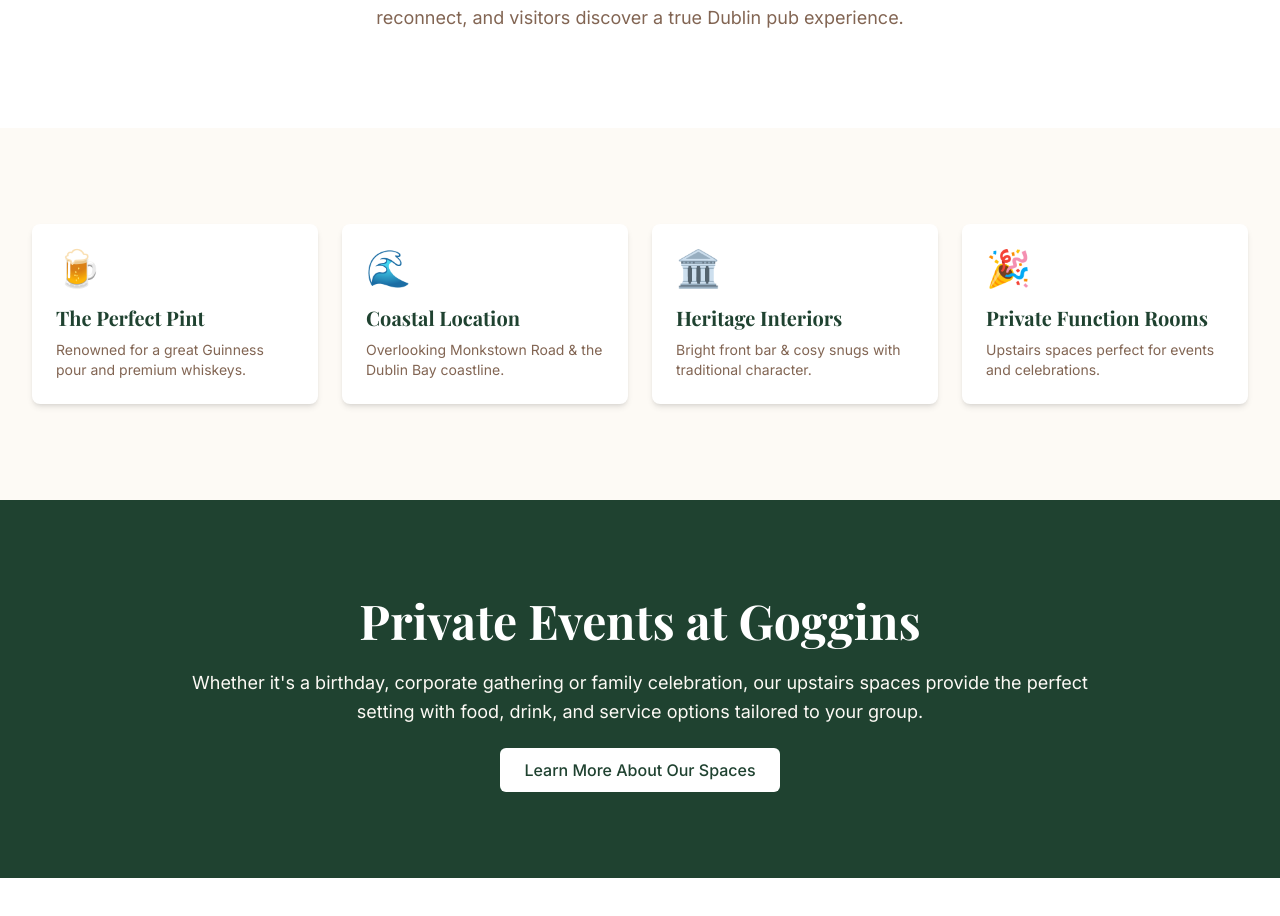
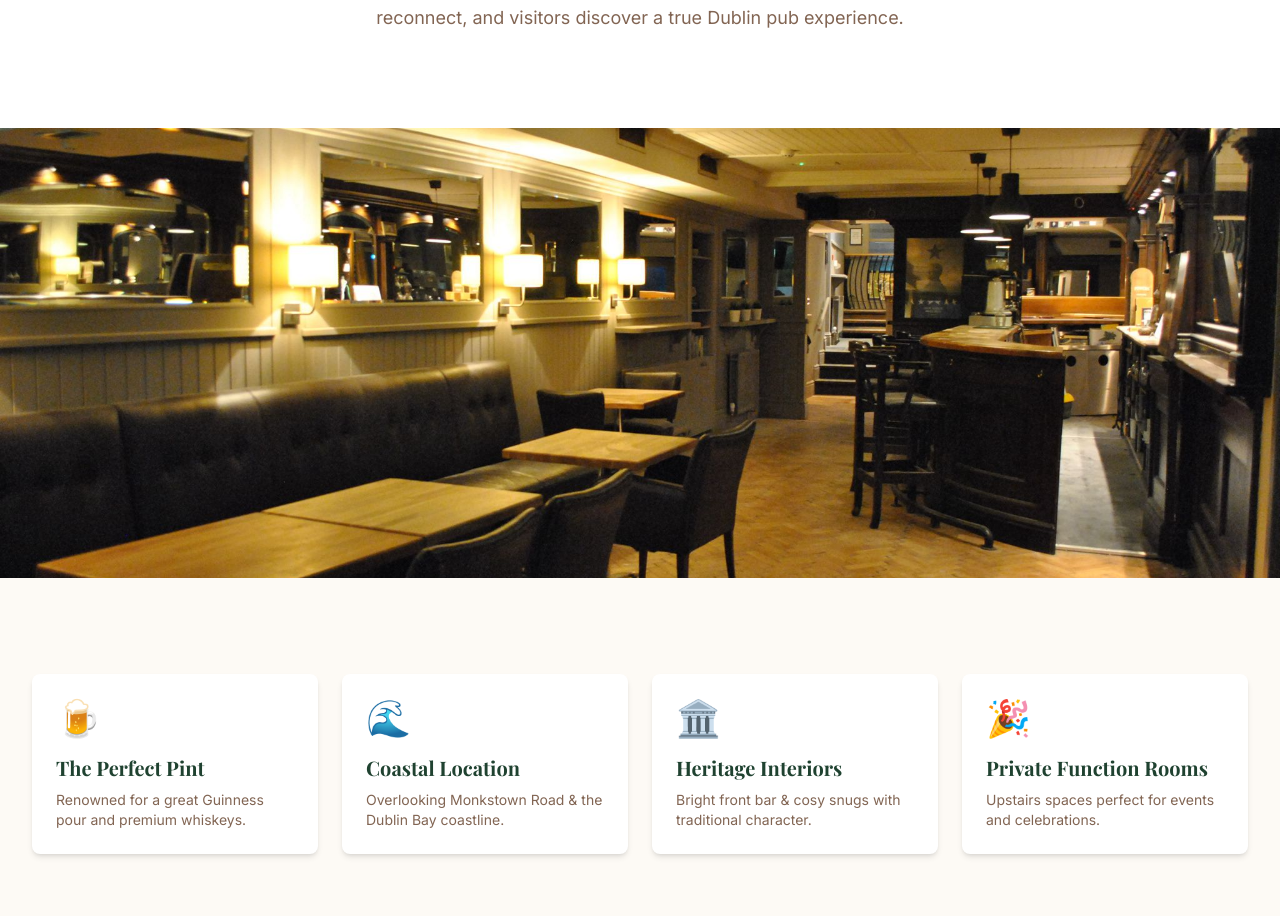
Before and after one commit to markgriffith3011-boop/goggins-pub, a Next.js app: page / in a window 1280 px wide. Shown: the part 1004-1920 px from the top of the page. Built offline with nearby package versions, Linux system fonts and the light colour scheme.

Commit message:
Add interior photo showcase to homepage
Co-Authored-By: Claude Opus 4.6 <noreply@anthropic.com>

```diff
--- a/app/page.tsx
+++ b/app/page.tsx
@@ -48,6 +48,16 @@ export default function Home() {
             </p>
           </div>
         </div>
+      </section>
+
+      {/* Interior Showcase */}
+      <section className="relative h-[350px] md:h-[450px] overflow-hidden">
+        <Image
+          src="/images/goggins-interior.jpg"
+          alt="Goggins of Monkstown interior — leather booths, herringbone floors and warm ambient lighting"
+          fill
+          className="object-cover object-center"
+        />
       </section>
 
       {/* Highlights Strip */}
```
Also changed, not shown: public/images/goggins-interior.jpg (added), 1 other file (tests, documents, lock files or other folders).
